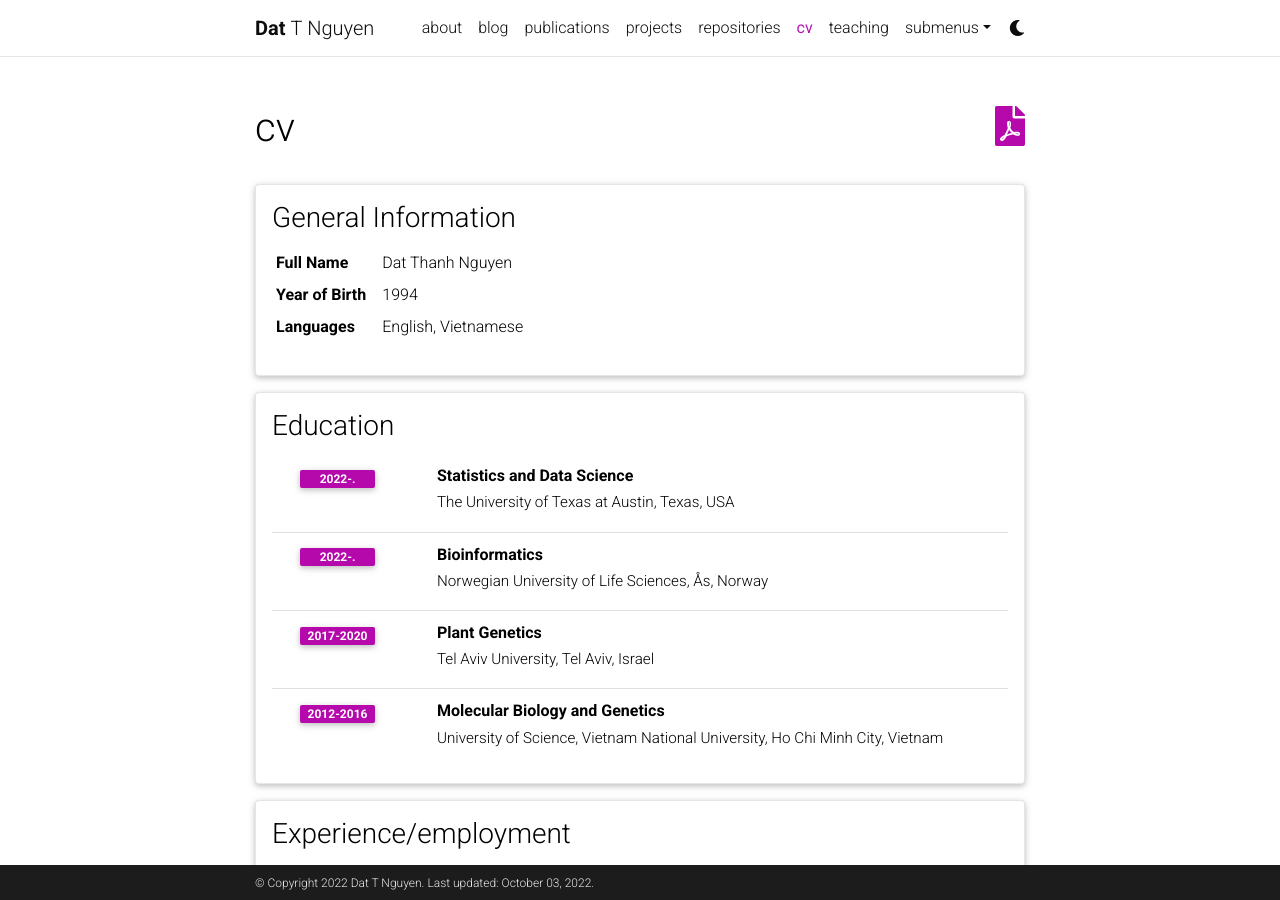
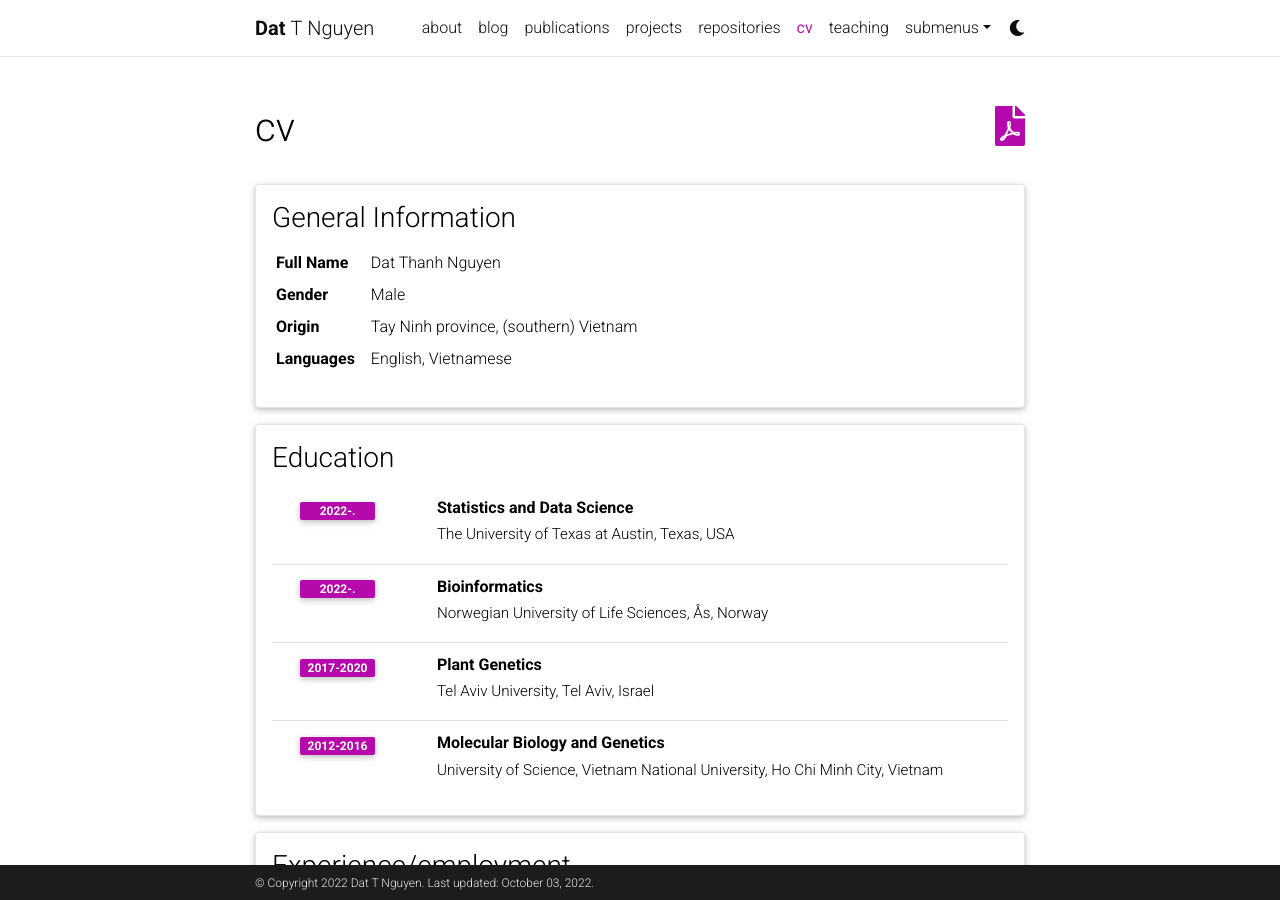
Before and after one commit to datngu/academic, a Jekyll site: the page built from _pages/cv.md, in a window 1280 px wide and 900 px high. Built offline with Jekyll 4.4.1, drawn with Linux system fonts in a browser that asks for light colours; comment, search, counter and statistics services are not loaded; a style sheet for code colours, icons or effects is not loaded.

Commit message:
update info

```diff
--- a/_data/cv.yml
+++ b/_data/cv.yml
@@ -3,8 +3,10 @@
   contents:
     - name: Full Name
       value: Dat Thanh Nguyen
-    - name: Year of Birth
-      value: 1994
+    - name: Gender
+      value: Male
+    - name: Origin
+      value: Tay Ninh province, (southern) Vietnam
     - name: Languages
       value: English, Vietnamese
 
```
